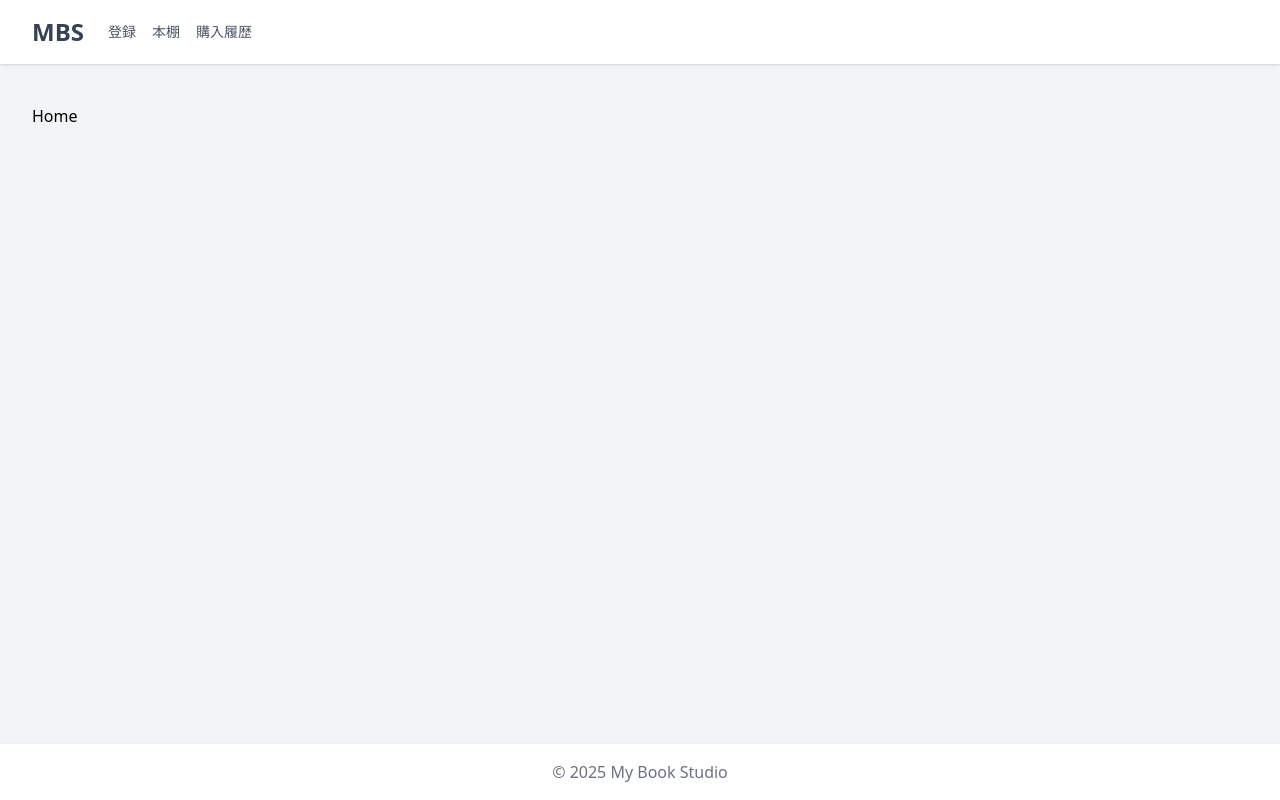
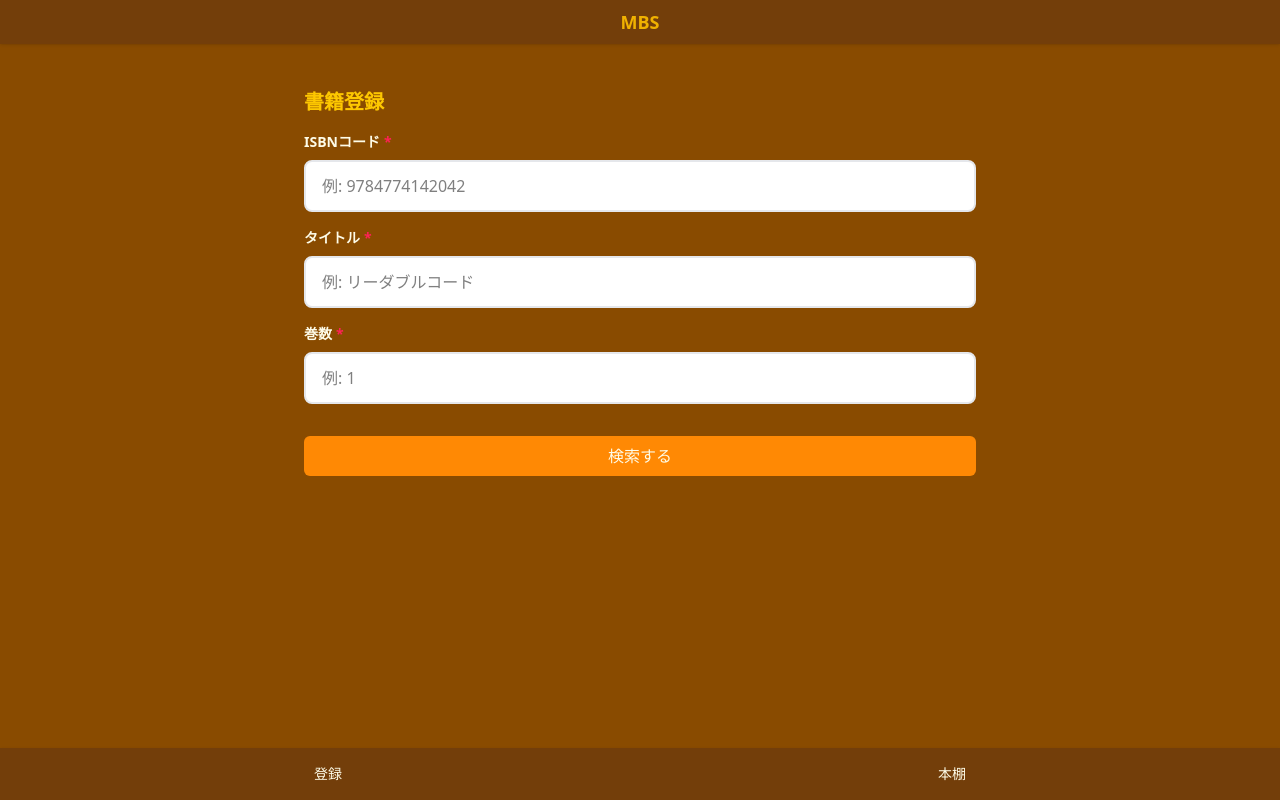
Before and after one commit to egnuyuki/books-react, a React (Vite) app: page / in a window 1280 px wide. Built offline with nearby package versions, Linux system fonts and the light colour scheme.

Commit message:
デザイン調整

```diff
--- a/src/App.jsx
+++ b/src/App.jsx
@@ -1,5 +1,6 @@
 import { BrowserRouter as Router, Routes, Route } from "react-router";
 import Register from "./pages/Register";
+import List from "./pages/List";
 import Layout from "./components/Layout";
 
 function App() {
@@ -8,10 +9,8 @@ function App() {
     <Router>
       <Layout>
         <Routes>
-          <Route path="/" element={<div>Home</div>} />
-          <Route path="/register" element={<Register/>} />
-          <Route path="/list" element={<div>一覧</div>} />
-          <Route path="/history" element={<div>購入履歴</div>} />
+          <Route path="/" element={<Register/>} />
+          <Route path="/list" element={<List/>} />
         </Routes>
       </Layout>
     </Router>
--- a/src/components/BookCard.jsx
+++ b/src/components/BookCard.jsx
@@ -12,7 +12,7 @@ const BookCard = ({ book, onEdit, onDelete }) => {
   const cover = book.cover_url || book.thumbnail || "/placeholder-book.png";
 
   return (
-    <article className="flex gap-4 p-4 rounded-md bg-white shadow-lg hover:shadow-xl transition-shadow">
+    <article className="flex gap-4 p-4 rounded-md bg-yellow-50 shadow-lg hover:shadow-xl transition-shadow">
       <div className="w-24 h-38 shrink-0 bg-gray-100 overflow-hidden rounded">
         <img
           src={cover}
@@ -32,7 +32,7 @@ const BookCard = ({ book, onEdit, onDelete }) => {
             {onEdit && (
               <button
                 onClick={onEdit}
-                className="px-3 py-1 rounded bg-emerald-500 text-white hover:bg-emerald-600"
+                className="px-3 py-1 rounded bg-yellow-500 text-white hover:bg-yellow-600"
               >
                 編集
               </button>
@@ -40,7 +40,7 @@ const BookCard = ({ book, onEdit, onDelete }) => {
             {onDelete && (
               <button
                 onClick={onDelete}
-                className="px-3 py-1 rounded bg-red-500 text-white hover:bg-red-600"
+                className="px-3 py-1 rounded bg-rose-500 text-white hover:bg-rose-600"
               >
                 削除
               </button>
--- a/src/components/Form.jsx
+++ b/src/components/Form.jsx
@@ -36,10 +36,10 @@ const Form = ({ formData, errors, isLoading, handleInputChange, handleSearch })
         <button
           onClick={handleSearch}
           disabled={isLoading}
-          className={`w-full mt-4 relative py-2 px-4 rounded-md text-white focus:outline-none focus:ring-2 focus:ring-emerald-400 focus:ring-offset-2 ${
+          className={`w-full mt-4 relative py-2 px-4 rounded-md text-yellow-50 focus:outline-none focus:ring-2 focus:ring-orange-400 focus:ring-offset-2 ${
             isLoading
-              ? "bg-emerald-200 cursor-not-allowed"
-              : "bg-emerald-500 hover:bg-emerald-700 cursor-pointer"
+              ? "bg-orange-200 cursor-not-allowed"
+              : "bg-orange-400 hover:bg-orange-700 cursor-pointer"
           }`}
         >
           {isLoading ? (
--- a/src/components/Header.jsx
+++ b/src/components/Header.jsx
@@ -1,31 +1,12 @@
 const Header = () => {
   return (
-    <header className="bg-white shadow">
-      <div className="max-w-7xl flex items-center mx-auto py-4 px-4 sm:px-6 sm:mb-0 lg:px-8">
-        <h1 className="text-2xl font-bold">
-          <a href="/" className="text-gray-700 hover:text-gray-900">
+    <header className="bg-yellow-900 shadow fixed w-full top-0 z-10">
+      <div className="max-w-7xl flex items-center mx-auto py-2 px-4 sm:px-6 sm:mb-0 lg:px-8">
+        <h1 className="text-lg font-bold mx-auto">
+          <a href="/" className="text-yellow-500">
             MBS
           </a>
         </h1>
-        <nav>
-          <ul className="flex space-x-4 ml-6 text-sm">
-            <li>
-              <a href="/register" className="text-gray-600 hover:text-gray-800">
-                登録
-              </a>
-            </li>
-            <li>
-              <a href="/list" className="text-gray-600 hover:text-gray-800">
-                本棚
-              </a>
-            </li>
-            <li>
-              <a href="/history" className="text-gray-600 hover:text-gray-800">
-                購入履歴
-              </a>
-            </li>
-          </ul>
-        </nav>
       </div>
     </header>
   );
--- a/src/components/Input.jsx
+++ b/src/components/Input.jsx
@@ -3,7 +3,7 @@ import { AlertCircle } from 'lucide-react';
 const Input = ({ label, value, onChange, error, placeholder, required, type = "text" }) => {
   return (
     <div className="mb-4">
-      <label className="block text-sm font-semibold text-gray-700 mb-2">
+      <label className="block text-sm font-semibold text-yellow-50 mb-2">
         {label}
         {required && <span className="text-rose-500 ml-1">*</span>}
       </label>
@@ -15,7 +15,7 @@ const Input = ({ label, value, onChange, error, placeholder, required, type = "t
         className={`w-full px-4 py-3 border-2 rounded-lg focus:outline-none transition bg-white ${
           error
             ? 'border-rose-300 focus:border-rose-500'
-            : 'border-gray-200 focus:border-emerald-500'
+            : 'border-gray-200 focus:border-yellow-500'
         }`}
       />
       {error && (
--- a/src/components/Layout.jsx
+++ b/src/components/Layout.jsx
@@ -2,21 +2,32 @@ import Header from "./Header"
 
 const Layout = ({ children }) => {
   return (
-    <div className="min-h-screen bg-gray-100 flex flex-col justify-between">
+    <div className="min-h-screen bg-yellow-800 flex flex-col justify-between">
       <Header/>
 
       <main>
-        <div className="max-w-7xl mx-auto py-6 sm:px-6 lg:px-8">
-          <div className="px-4 py-4 sm:px-0">
+        <div className="max-w-7xl mx-auto py-2 sm:px-6 lg:px-8">
+          <div className="px-4 py-20 sm:px-0">
             {children}
           </div>
         </div>
       </main>
 
-      <footer className="bg-white shadow mt-auto">
-        <div className="max-w-7xl mx-auto py-4 px-4 sm:px-6 lg:px-8">
-          <p className="text-center text-gray-500">© 2025 My Book Studio</p>
-        </div>
+      <footer className="bg-yellow-900 shadow fixed bottom-0 w-full">
+        <nav className="w-full py-4 px-4">
+          <ul className="flex justify-around text-sm">
+            <li>
+              <a href="/" className="text-yellow-50 hover:text-yellow-800">
+                登録
+              </a>
+            </li>
+            <li>
+              <a href="/list" className="text-yellow-50 hover:text-yellow-800">
+                本棚
+              </a>
+            </li>
+          </ul>
+        </nav>
       </footer>
     </div>
   )
--- a/src/pages/List.jsx
+++ b/src/pages/List.jsx
@@ -105,7 +105,7 @@ const BookItem = ({ book, onDeleted, onUpdated }) => {
               placeholder="タイトル"
             />
             <div className="flex gap-2 mt-2">
-              <button onClick={handleSave} disabled={saving} className="px-3 py-1 rounded bg-emerald-500 text-white">
+              <button onClick={handleSave} disabled={saving} className="px-3 py-1 rounded bg-yellow-500 text-white">
                 {saving ? "保存中..." : "保存"}
               </button>
               <button onClick={() => setEditing(false)} className="px-3 py-1 rounded bg-gray-300">
--- a/src/pages/Register.jsx
+++ b/src/pages/Register.jsx
@@ -20,7 +20,7 @@ const Register = () => {
   return (
     <div className="max-w-2xl mx-auto">
       <div className="flex items-center mb-4">
-        <h2 className="text-xl font-bold">書籍登録</h2>
+        <h2 className="text-xl text-yellow-400 font-bold">書籍登録</h2>
         {searchData ? (
           <button
             onClick={() => {
```
